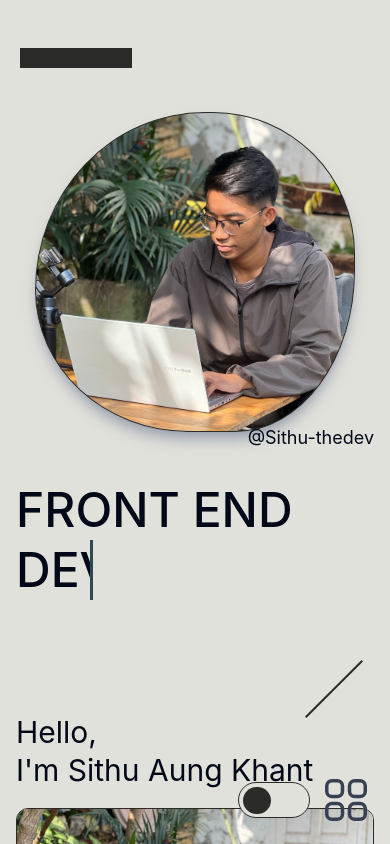
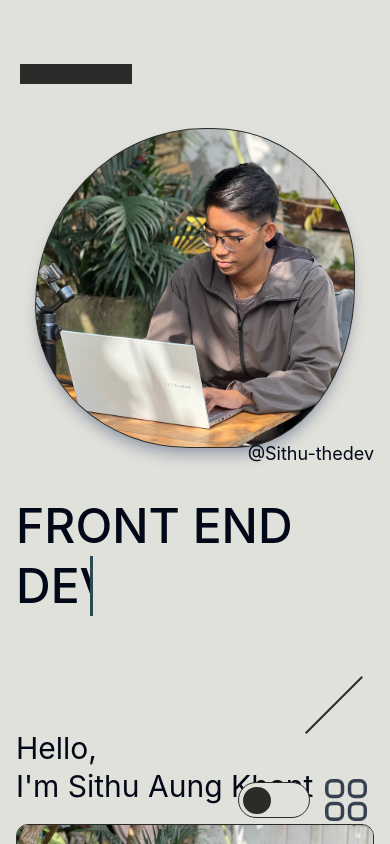
Before and after one commit to Sithu-Aung-Khant/Devfolio_01, a React (Vite) app: page / in a window 390 px wide. Shown: the top 844 px of the page. Built offline with nearby package versions, Linux system fonts and the light colour scheme.

Commit message:
Update the intro section padding and margin.

```diff
--- a/src/pages/home/Intro.jsx
+++ b/src/pages/home/Intro.jsx
@@ -4,7 +4,7 @@ import { faChevronLeft } from "@fortawesome/free-solid-svg-icons";
 const Intro = () => {
   return (
     <section id="intro">
-      <div className="container-2xl mx-auto p-4 pt-28 lg:pt-36 md:h-screen lg:px-24 xl:px-40 2xl:px-72 md:pt-16">
+      <div className="container-2xl md:h-screen mx-auto p-4 pt-32 lg:pt-36 lg:px-24 xl:px-40 2xl:px-72">
         <a
           target="_blank"
           className="hidden md:flex justify-end"
```
